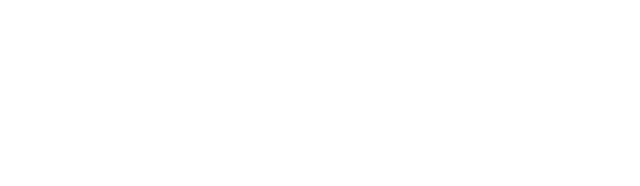
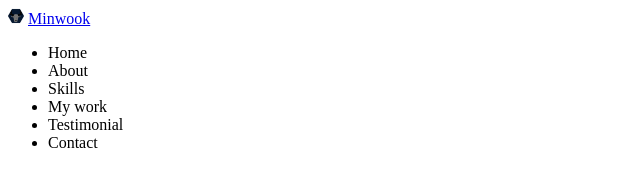
Before and after one commit to alsdnras0512/portfolio, a plain HTML site: page index.html in a window 1280 px wide. Shown: the whole page, without its empty margins (0-640 px from the left). Drawn offline with Linux system fonts and the light colour scheme.

Commit message:
HTML:navbar

```diff
--- a/index.html
+++ b/index.html
@@ -20,6 +20,34 @@
     />
     <link rel="stylesheet" href="style.css" />
     <script src="main.js" defer></script>
+    <style>
+      .icon {
+        width: 16px;
+        height: 16px;
+      }
+    </style>
   </head>
-  <body></body>
+  <body>
+    <!-- Navbar -->
+
+    <nav id="navbar">
+      <div class="navbar__logo">
+        <img class="icon" src="imgs/favicon_1.png" alt="brand logo" />
+        <a href="#">Minwook</a>
+      </div>
+      <ul class="navbar__menu">
+        <li class="navbar__menu__item">Home</li>
+        <li class="navbar__menu__item">About</li>
+        <li class="navbar__menu__item">Skills</li>
+        <li class="navbar__menu__item">My work</li>
+        <li class="navbar__menu__item">Testimonial</li>
+        <li class="navbar__menu__item">Contact</li>
+      </ul>
+    </nav>
+    <section id="about"></section>
+    <section id="skills"></section>
+    <section id="work"></section>
+    <section id="testimonials"></section>
+    <section id="contact"></section>
+  </body>
 </html>
```
